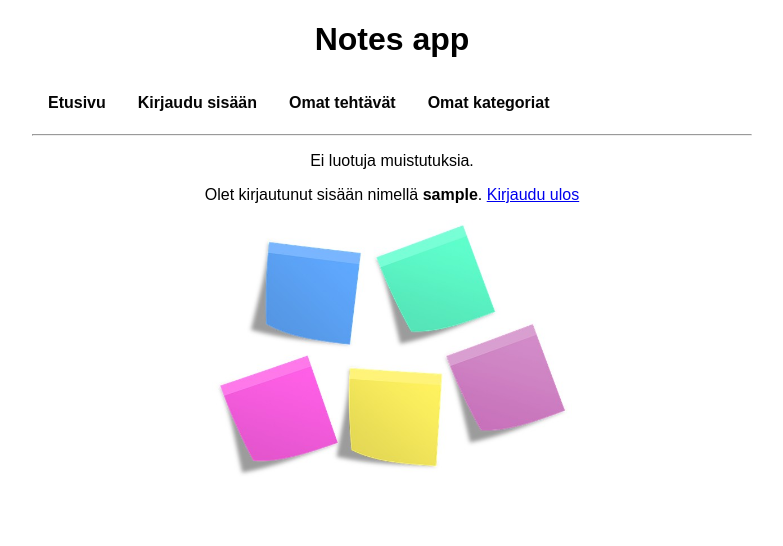
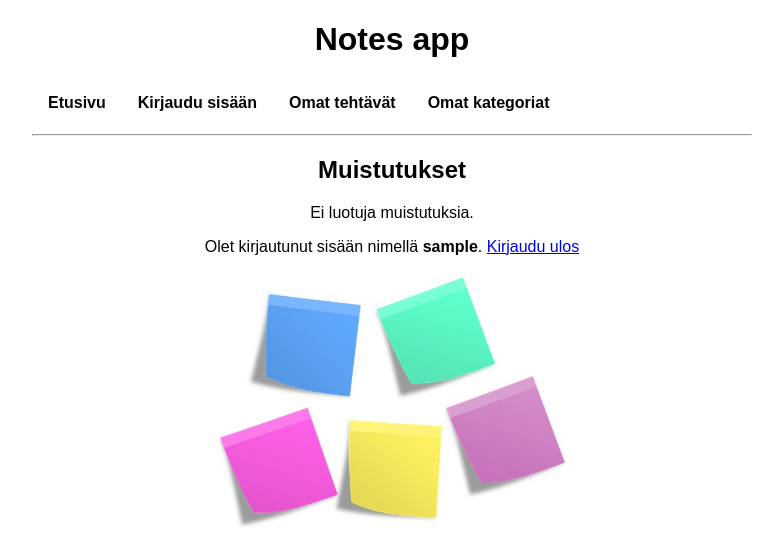
Before and after one commit to veeranniina/tsoha-teht-v-sovellus, a Flask app: page / in a window 1280 px wide. Shown: the top 546 px of the page, without its empty margins (248-1031 px from the left). Run offline with Flask 3, Linux system fonts and the light colour scheme; the visitor is signed in with stand-in values (Sample User, id 1).

Commit message:
fixing some layout

```diff
--- a/templates/index.html
+++ b/templates/index.html
@@ -2,8 +2,8 @@
 {% block title %}Etusivu{% endblock %}
 {% block content %}
     {% if session.user_id %}
+    <h2>Muistutukset</h2>
         {% if reminders %}
-            <h2>Muistutukset</h2>
             <ul class="reminders-list"></ul>
                 {% for reminder in reminders %}
                     <li>{{ reminder.reminder_message }} - {{ reminder.reminder_date }}</li>
```
